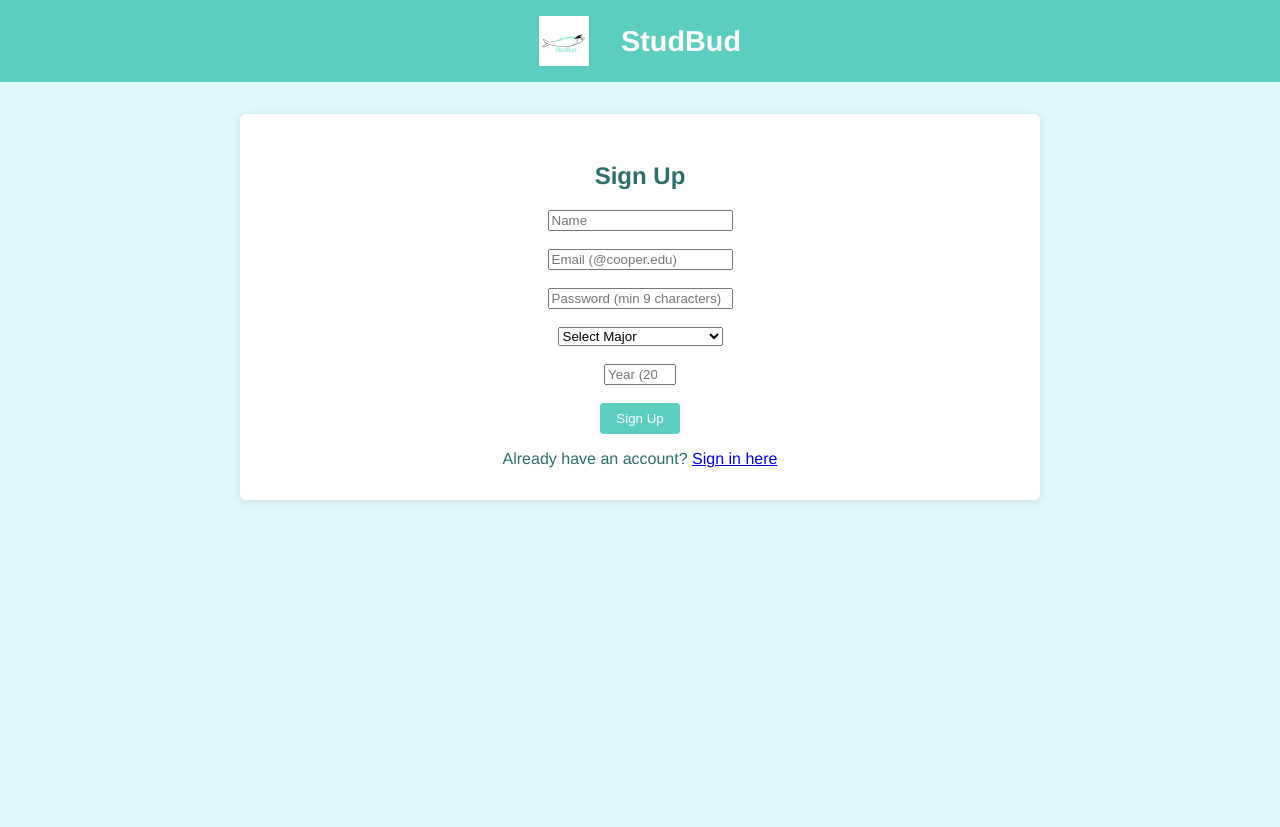
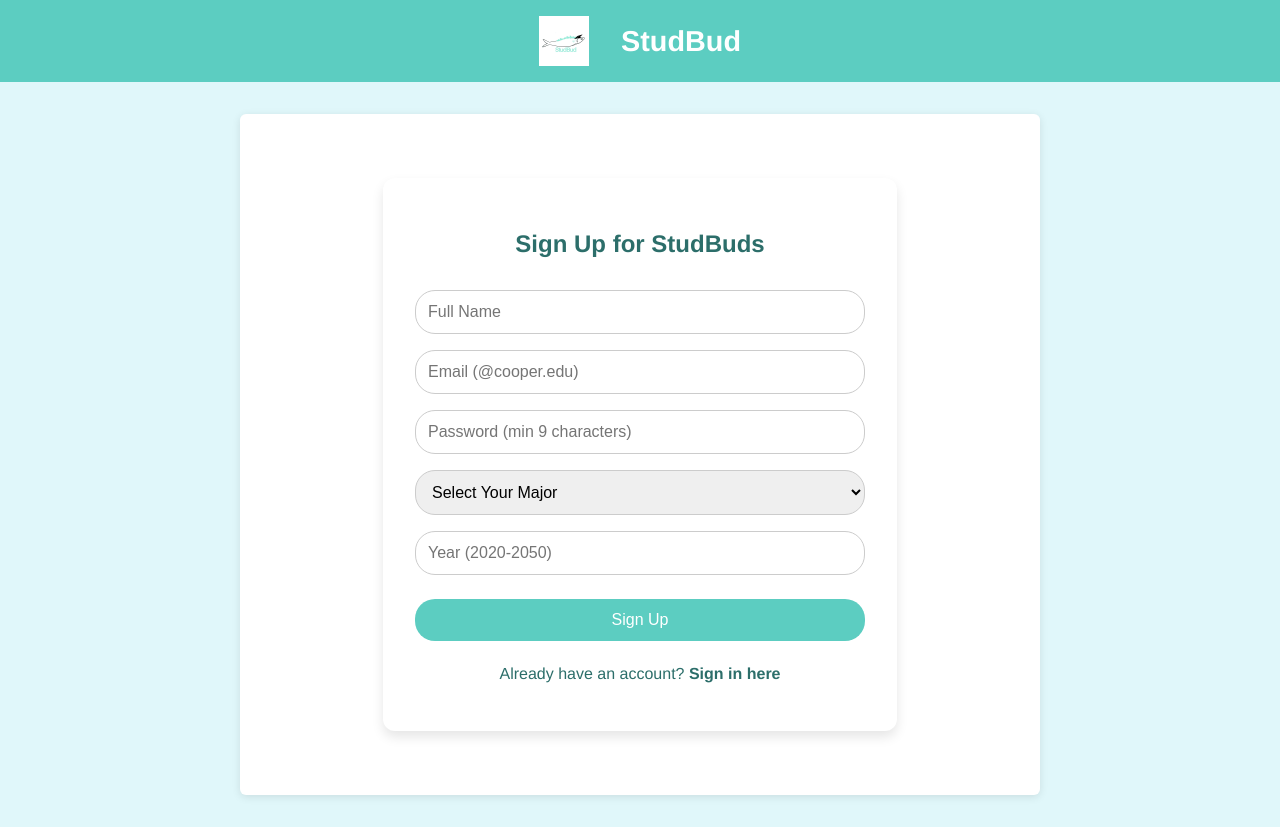
Before and after one commit to khanlamiah019/StudBuds, a React (Create React App) app in the folder frontend/: page /signup in a window 1280 px wide. Before the commit the page ends 800 px from the top, so only its background shows below. Built offline with nearby package versions, Linux system fonts and the light colour scheme.

Commit message:
made everything look more modern and stylish

```diff
--- a/frontend/src/components/Login.js
+++ b/frontend/src/components/Login.js
@@ -1,4 +1,4 @@
-import React, { useState } from 'react';
+import React, { useState, useEffect, useRef } from 'react';
 import axios from 'axios';
 import { useNavigate, Link } from 'react-router-dom';
 import { getAuth, signInWithEmailAndPassword } from 'firebase/auth';
@@ -6,8 +6,19 @@ import { getAuth, signInWithEmailAndPassword } from 'firebase/auth';
 function Login({ setUserId }) {
   const [formData, setFormData] = useState({ email: '', password: '' });
   const [message, setMessage] = useState('');
+  const [isSubmitting, setIsSubmitting] = useState(false);
   const navigate = useNavigate();
   const auth = getAuth();
+  const isMounted = useRef(true);
+
+  useEffect(() => {
+    // Component mounted
+    isMounted.current = true;
+    return () => {
+      // Component unmounted
+      isMounted.current = false;
+    };
+  }, []);
 
   const handleChange = (e) => {
     setFormData({ ...formData, [e.target.name]: e.target.value });
@@ -15,24 +26,27 @@ function Login({ setUserId }) {
 
   const handleSubmit = async (e) => {
     e.preventDefault();
-    console.log("Attempting login with:", formData.email, formData.password);
+    setIsSubmitting(true);
+    setMessage('');
+
     try {
       const userCredential = await signInWithEmailAndPassword(auth, formData.email, formData.password);
       const token = await userCredential.user.getIdToken();
-      console.log("Firebase login successful. Token:", token);
+
       const response = await axios.post(
         '/api/auth/login',
         { firebaseToken: token },
         { headers: { 'Authorization': `Bearer ${token}` } }
       );
+
       if (response.data && response.data.userId) {
         setUserId(response.data.userId);
         navigate('/matchlist');
       } else {
-        setMessage("Login failed");
+        if (isMounted.current) setMessage("Login failed");
       }
     } catch (error) {
-      console.error("Login error:", error);
+      if (isMounted.current) {
         if (error.code === 'auth/invalid-credential') {
           setMessage('Username or Password Not Found');
         } else if (error.code === 'auth/too-many-requests') {
@@ -41,34 +55,105 @@ function Login({ setUserId }) {
           setMessage(error.response?.data || error.message || 'Login failed');
         }
       }
+    } finally {
+      if (isMounted.current) setIsSubmitting(false);
+    }
+  };
 
+  // styles remain the same
+
+  const styles = {
+    container: {
+      maxWidth: '400px',
+      margin: '3rem auto',
+      padding: '2rem',
+      borderRadius: '12px',
+      backgroundColor: '#ffffff',
+      boxShadow: '0 6px 12px rgba(0,0,0,0.1)',
+      textAlign: 'center',
+    },
+    heading: {
+      color: '#2c6e6a',
+      marginBottom: '1.5rem',
+    },
+    input: {
+      width: '100%',
+      padding: '12px',
+      margin: '0.5rem 0',
+      borderRadius: '20px',
+      border: '1px solid #ccc',
+      boxSizing: 'border-box',
+      outline: 'none',
+      fontSize: '1rem',
+    },
+    button: {
+      width: '100%',
+      padding: '12px',
+      marginTop: '1rem',
+      borderRadius: '20px',
+      border: 'none',
+      backgroundColor: '#5ccdc1',
+      color: '#fff',
+      fontSize: '1rem',
+      cursor: 'pointer',
+      transition: 'background-color 0.3s ease',
+    },
+    buttonDisabled: {
+      backgroundColor: '#9de0da',
+      cursor: 'not-allowed',
+    },
+    message: {
+      color: 'blue',
+      textAlign: 'center',
+      marginTop: '1rem',
+    },
+    link: {
+      color: '#2c6e6a',
+      textDecoration: 'none',
+      fontWeight: 'bold',
+    }
   };
 
   return (
-    <div style={{ textAlign: 'center', marginTop: '2rem' }}>
-      <h2>Log In</h2>
+    <div style={styles.container}>
+      <h2 style={styles.heading}>Log In to StudBuds</h2>
       <form onSubmit={handleSubmit}>
         <input
+          style={styles.input}
           type="email"
           name="email"
           placeholder="Email (@cooper.edu)"
           onChange={handleChange}
           value={formData.email}
           required
-        /><br/><br/>
+        />
+
         <input
+          style={styles.input}
           type="password"
           name="password"
           placeholder="Password"
           onChange={handleChange}
           value={formData.password}
           required
-        /><br/><br/>
-        <button type="submit">Log In</button>
+        />
+
+        <button
+          type="submit"
+          style={{
+            ...styles.button,
+            ...(isSubmitting ? styles.buttonDisabled : {})
+          }}
+          disabled={isSubmitting}
+        >
+          {isSubmitting ? 'Logging In...' : 'Log In'}
+        </button>
       </form>
-      {message && <p style={{ color: 'blue' }}>{message}</p>}
-      <p>
-        Need to create an account? <Link to="/signup">Sign up here</Link>
+
+      {message && <p style={styles.message}>{message}</p>}
+
+      <p style={{ marginTop: '1.5rem' }}>
+        Need to create an account? <Link style={styles.link} to="/signup">Sign up here</Link>
       </p>
     </div>
   );
--- a/frontend/src/components/MatchList.js
+++ b/frontend/src/components/MatchList.js
@@ -136,10 +136,12 @@ const getEngineerEmoji = (user) => {
 
   const usernameStyle = {
     fontSize: '1.8rem',
-    fontWeight: 'bold',
+    fontWeight: '600',
     marginBottom: '0.5rem',
     color: '#ffffff',
-    WebkitTextStroke: '1px #5ccdc1'
+    letterSpacing: '1px',
+    textShadow: '0px 1px 3px rgba(0,0,0,0.3)',
+    textAlign: 'center'
   };
 
   const emojiStyle = {
@@ -152,7 +154,7 @@ const getEngineerEmoji = (user) => {
     backgroundColor: '#5ccdc1',
     color: '#fff',
     border: 'none',
-    borderRadius: '4px',
+    borderRadius: '25px',
     cursor: 'pointer',
     marginTop: '0.5rem',
     marginRight: '0.5rem'
@@ -187,8 +189,8 @@ const getEngineerEmoji = (user) => {
                   <p><strong>Common Days:</strong> {match.commonDays.join(', ')}</p>
                   <p><strong>Common Subjects:</strong> {match.commonSubjects.join(', ')}</p>
                   <div style={{ textAlign: 'center', marginTop: '1rem' }}>
-                    <button className="pressable" style={buttonStyle} onClick={() => onSwipe('left', match.user.id)}>Swipe Left</button>
-                    <button className="pressable" style={buttonStyle} onClick={() => onSwipe('right', match.user.id)}>Swipe Right</button>
+                    <button className="pressable" style={buttonStyle} onClick={() => onSwipe('left', match.user.id)}>✖️</button>
+                    <button className="pressable" style={buttonStyle} onClick={() => onSwipe('right', match.user.id)}>✔️</button>
                   </div>
                 </div>
               </div>
--- a/frontend/src/components/Profile.js
+++ b/frontend/src/components/Profile.js
@@ -7,6 +7,7 @@ import { getAuth } from 'firebase/auth';
 function Profile({ userId, setUserId }) {
   const [confirmedMatches, setConfirmedMatches] = useState([]);
   const [pendingMatches, setPendingMatches] = useState([]);
+  const [userInfo, setUserInfo] = useState({});
   const [error, setError] = useState('');
 
   const auth = getAuth();
@@ -23,39 +24,124 @@ function Profile({ userId, setUserId }) {
         .catch(err => {
           setError(err.response?.data || 'Error fetching profile matches.');
         });
+
+      // Fetch User Info
+      axios.get(`/api/user/${userId}`)
+        .then(response => {
+          setUserInfo(response.data);
+          setError('');
+        })
+        .catch(err => {
+          setError(err.response?.data || 'Error fetching user information.');
+        });
     }
   }, [userId]);
 
   const getUsername = (user) => {
-    return user.name && user.name.trim() !== "" ? user.name : user.email.split('@')[0];
+    if (user) {
+      if (user.name && user.name.trim() !== "") {
+        return user.name;
+      } else if (user.email) {
+        return user.email.split('@')[0];
+      }
+    }
+    return "Unknown User";
+  };
+
+  const styles = {
+    container: {
+      maxWidth: '700px',
+      margin: '2rem auto',
+      padding: '2rem',
+      backgroundColor: '#ffffff',
+      boxShadow: '0 8px 16px rgba(0,0,0,0.1)',
+      borderRadius: '16px',
+      fontFamily: 'Arial, sans-serif',
+      color: '#2c6e6a'
+    },
+    heading: {
+      textAlign: 'center',
+      marginBottom: '1.5rem',
+      color: '#5ccdc1'
+    },
+    sectionTitle: {
+      marginTop: '2rem',
+      marginBottom: '1rem',
+      color: '#2c6e6a',
+      borderBottom: '2px solid #5ccdc1',
+      display: 'inline-block',
+      paddingBottom: '0.3rem'
+    },
+    userInfoCard: {
+      backgroundColor: '#e0f7fa',
+      borderRadius: '12px',
+      padding: '1rem',
+      marginBottom: '0.8rem',
+      boxShadow: '0 4px 8px rgba(0,0,0,0.05)'
+    },
+    matchCard: {
+      backgroundColor: '#f5f5f5',
+      borderRadius: '12px',
+      padding: '1rem',
+      marginBottom: '0.8rem',
+      boxShadow: '0 4px 8px rgba(0,0,0,0.05)'
+    },
+    matchName: {
+      margin: '0',
+      fontWeight: 'bold',
+      fontSize: '1rem',
+      color: '#333'
+    },
+    matchEmail: {
+      margin: '0.25rem 0 0',
+      fontSize: '0.9rem',
+      color: '#555'
+    },
+    noMatches: {
+      fontStyle: 'italic',
+      color: '#999'
+    },
+    error: {
+      color: 'red',
+      textAlign: 'center',
+      marginTop: '1rem'
+    }
   };
 
   return (
-    <div style={{ padding: '1rem' }}>
-      <h2>Your Profile</h2>
-      {error && <p style={{ color: 'blue' }}>{error}</p>}
+    <div style={styles.container}>
+      <h2 style={styles.heading}>Your Profile</h2>
 
-      <h3>People Matched With</h3>
+      {error && <p style={styles.error}>{error}</p>}
+
+      <div style={styles.userInfoCard}>
+        <p><strong>Name:</strong> {userInfo.name || 'N/A'}</p>
+        <p><strong>Email:</strong> {userInfo.email || 'N/A'}</p>
+        <p><strong>Major:</strong> {userInfo.major || 'N/A'}</p>
+        <p><strong>Year:</strong> {userInfo.year || 'N/A'}</p>
+      </div>
+
+      <h3 style={styles.sectionTitle}>People Matched With</h3>
       {confirmedMatches.length > 0 ? (
         confirmedMatches.map(user => (
-          <div key={user.id} style={{ border: '1px solid #ccc', padding: '0.5rem', margin: '0.5rem 0' }}>
-            <p style={{ margin: '0', fontWeight: 'bold' }}>{getUsername(user)}</p>
-            <p style={{ margin: '0' }}>{user.email}</p>
+          <div key={user.id} style={styles.matchCard}>
+            <p style={styles.matchName}>{getUsername(user)}</p>
+            <p style={styles.matchEmail}>{user.email}</p>
           </div>
         ))
       ) : (
-        <p>No confirmed matches yet.</p>
+        <p style={styles.noMatches}>No confirmed matches yet.</p>
       )}
 
-      <h3>Matches in Progress</h3>
+      <h3 style={styles.sectionTitle}>Matches in Progress</h3>
       {pendingMatches.length > 0 ? (
         pendingMatches.map(user => (
-          <div key={user.id} style={{ border: '1px solid #ccc', padding: '0.5rem', margin: '0.5rem 0' }}>
-            <p style={{ margin: '0', fontWeight: 'bold' }}>{getUsername(user)}</p>
+          <div key={user.id} style={styles.matchCard}>
+            <p style={styles.matchName}>{getUsername(user)}</p>
           </div>
         ))
       ) : (
-        <p>No pending matches.</p>
+        <p style={styles.noMatches}>No pending matches.</p>
       )}
 
       <DeleteAccount userEmail={userEmail} setUserId={setUserId} />
--- a/frontend/src/components/Signup.js
+++ b/frontend/src/components/Signup.js
@@ -1,4 +1,3 @@
-// src/Signup.js
 import React, { useState } from 'react';
 import axios from 'axios';
 import { useNavigate, Link } from 'react-router-dom';
@@ -50,7 +49,6 @@ function Signup() {
     setIsSubmitting(true);
     let token;
 
-    // Ensure no user is currently signed in.
     try {
       await signOut(auth);
     } catch (err) {
@@ -58,7 +56,6 @@ function Signup() {
     }
 
     try {
-      // Create the user in Firebase.
       const userCredential = await createUserWithEmailAndPassword(
         auth,
         formData.email,
@@ -66,12 +63,10 @@ function Signup() {
       );
       token = await userCredential.user.getIdToken();
 
-      // Call the backend signup endpoint.
       await axios.post('/api/auth/signup', formData, {
         headers: { 'Authorization': `Bearer ${token}` }
       });
 
-      // After successful signup, redirect to the login page.
       navigate('/login');
     } catch (error) {
       if (error.code === 'auth/email-already-in-use') {
@@ -85,41 +80,117 @@ function Signup() {
     }
   };
 
+  const styles = {
+    container: {
+      maxWidth: '450px',
+      margin: '3rem auto',
+      padding: '2rem',
+      borderRadius: '12px',
+      boxShadow: '0 6px 12px rgba(0,0,0,0.1)',
+      backgroundColor: '#ffffff',
+    },
+    heading: {
+      textAlign: 'center',
+      marginBottom: '1.5rem',
+      color: '#2c6e6a'
+    },
+    input: {
+      width: '100%',
+      padding: '12px',
+      margin: '0.5rem 0',
+      borderRadius: '20px',
+      border: '1px solid #ccc',
+      boxSizing: 'border-box',
+      outline: 'none',
+      fontSize: '1rem'
+    },
+    select: {
+      width: '100%',
+      padding: '12px',
+      margin: '0.5rem 0',
+      borderRadius: '20px',
+      border: '1px solid #ccc',
+      boxSizing: 'border-box',
+      outline: 'none',
+      fontSize: '1rem'
+    },
+    button: {
+      width: '100%',
+      padding: '12px',
+      marginTop: '1rem',
+      borderRadius: '20px',
+      border: 'none',
+      backgroundColor: '#5ccdc1',
+      color: '#fff',
+      fontSize: '1rem',
+      cursor: 'pointer',
+      transition: 'background-color 0.3s ease'
+    },
+    buttonDisabled: {
+      backgroundColor: '#9de0da',
+      cursor: 'not-allowed'
+    },
+    message: {
+      color: 'blue',
+      textAlign: 'center',
+      marginTop: '1rem'
+    },
+    link: {
+      color: '#2c6e6a',
+      textDecoration: 'none',
+      fontWeight: 'bold'
+    }
+  };
+
   return (
-    <div style={{ textAlign: 'center', marginTop: '2rem' }}>
-      <h2>Sign Up</h2>
+    <div style={styles.container}>
+      <h2 style={styles.heading}>Sign Up for StudBuds</h2>
       <form onSubmit={handleSubmit}>
         <input
+          style={styles.input}
           type="text"
           name="name"
-          placeholder="Name"
+          placeholder="Full Name"
           onChange={handleChange}
           value={formData.name}
           required
-        /><br/><br/>
+        />
+
         <input
+          style={styles.input}
           type="email"
           name="email"
           placeholder="Email (@cooper.edu)"
           onChange={handleChange}
           value={formData.email}
           required
-        /><br/><br/>
+        />
+
         <input
+          style={styles.input}
           type="password"
           name="password"
           placeholder="Password (min 9 characters)"
           onChange={handleChange}
           value={formData.password}
           required
-        /><br/><br/>
-        <select name="major" value={formData.major} onChange={handleChange} required>
-          <option value="">Select Major</option>
+        />
+
+        <select
+          name="major"
+          value={formData.major}
+          onChange={handleChange}
+          style={styles.select}
+          required
+        >
+          <option value="">Select Your Major</option>
           {allowedMajors.map((major) => (
             <option key={major} value={major}>{major}</option>
           ))}
-        </select><br/><br/>
+        </select>
+
         <input
+          style={styles.input}
           type="number"
           name="year"
           placeholder="Year (2020-2050)"
@@ -128,16 +199,29 @@ function Signup() {
           min="2020"
           max="2050"
           required
-        /><br/><br/>
-        <button type="submit" disabled={isSubmitting}>Sign Up</button>
+        />
+
+        <button
+          type="submit"
+          style={{
+            ...styles.button,
+            ...(isSubmitting ? styles.buttonDisabled : {})
+          }}
+          disabled={isSubmitting}
+        >
+          {isSubmitting ? 'Signing Up...' : 'Sign Up'}
+        </button>
       </form>
+
       {message && (
-        <div style={{ marginTop: '1rem', textAlign: 'center' }}>
-          <p style={{ color: 'blue' }}>{message}</p>
+        <div style={styles.message}>
+          {message}
         </div>
       )}
-      <p style={{ marginTop: '1rem' }}>
-        Already have an account? <Link to="/login">Sign in here</Link>
+
+      <p style={{ marginTop: '1.5rem', textAlign: 'center' }}>
+        Already have an account?{' '}
+        <Link to="/login" style={styles.link}>Sign in here</Link>
       </p>
     </div>
   );
```
Lines whose indentation alone changed are shown as unchanged.
